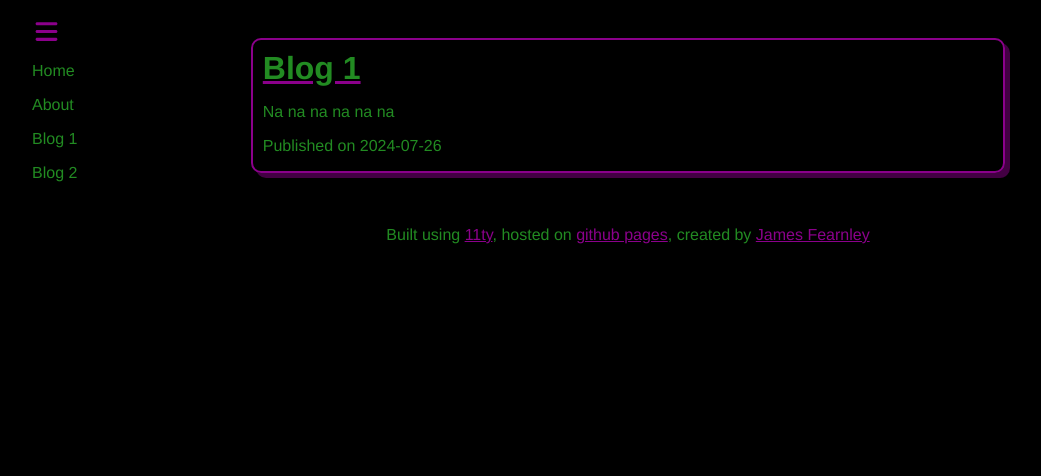
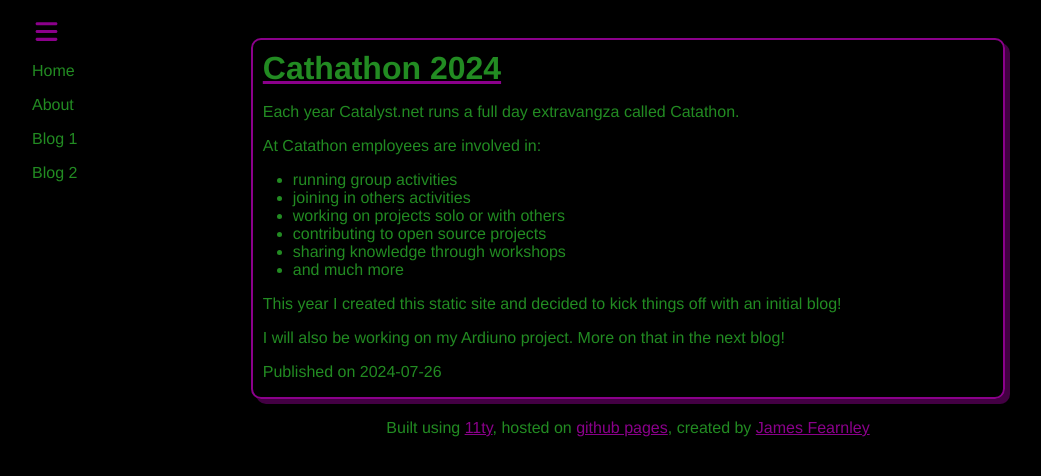
Before and after one commit to ElectricFern/Fernexus, an Eleventy site: page src/blog/blog-1.md in a window 1280 px wide. Shown: the whole page, without its empty margins (12-1053 px from the left). Built offline with nearby package versions, Linux system fonts and the light colour scheme; Eleventy itself is replaced by a stand-in of ours; files that its build step writes are made by us from their sources.

Commit message:
Add initial blogs for Catathon

```diff
--- a/src/blog/blog-1.md
+++ b/src/blog/blog-1.md
@@ -4,6 +4,18 @@ title: Blog 1
 tags: blog
 ---
 
-# Blog 1
+# Cathathon 2024
 
-Na na na na na na
+Each year Catalyst.net runs a full day extravangza called Catathon.
+
+At Catathon employees are involved in:
+- running group activities
+- joining in others activities
+- working on projects solo or with others
+- contributing to open source projects
+- sharing knowledge through workshops
+- and much more
+
+This year I created this static site and decided to kick things off with an initial blog!
+
+I will also be working on my Ardiuno project. More on that in the next blog!
--- a/src/blog/blog-2.md
+++ b/src/blog/blog-2.md
@@ -4,6 +4,6 @@ title: Blog 2
 tags: blog
 ---
 
-# Blog 2
+# Arduino Nano 33 Sense Tinkering
 
-Na na na na na na
+The purpose of tinkering with this board is to ultimately be able to read humidity and then send that data via bluetooth to home assistant running on a mini pc.
```
